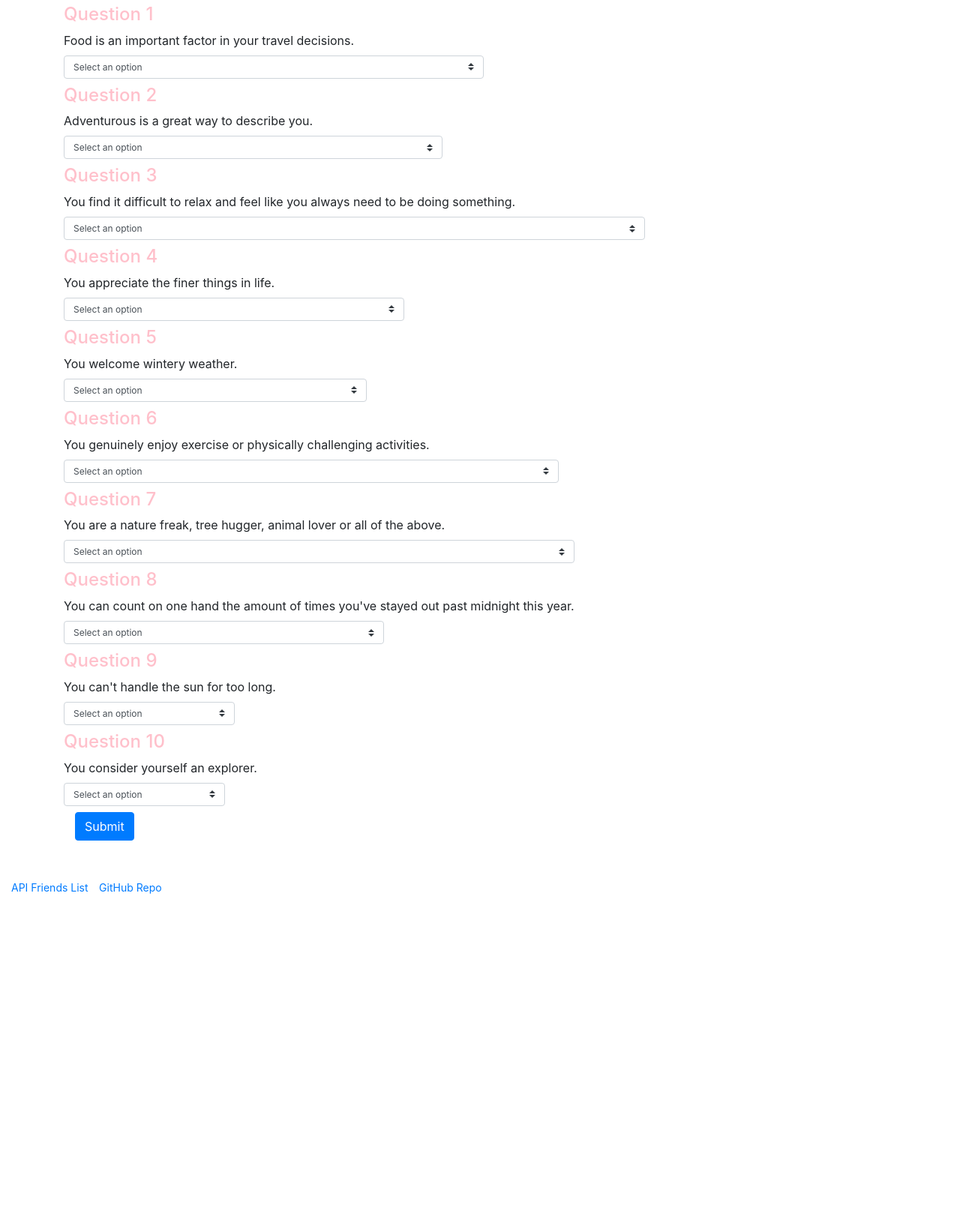
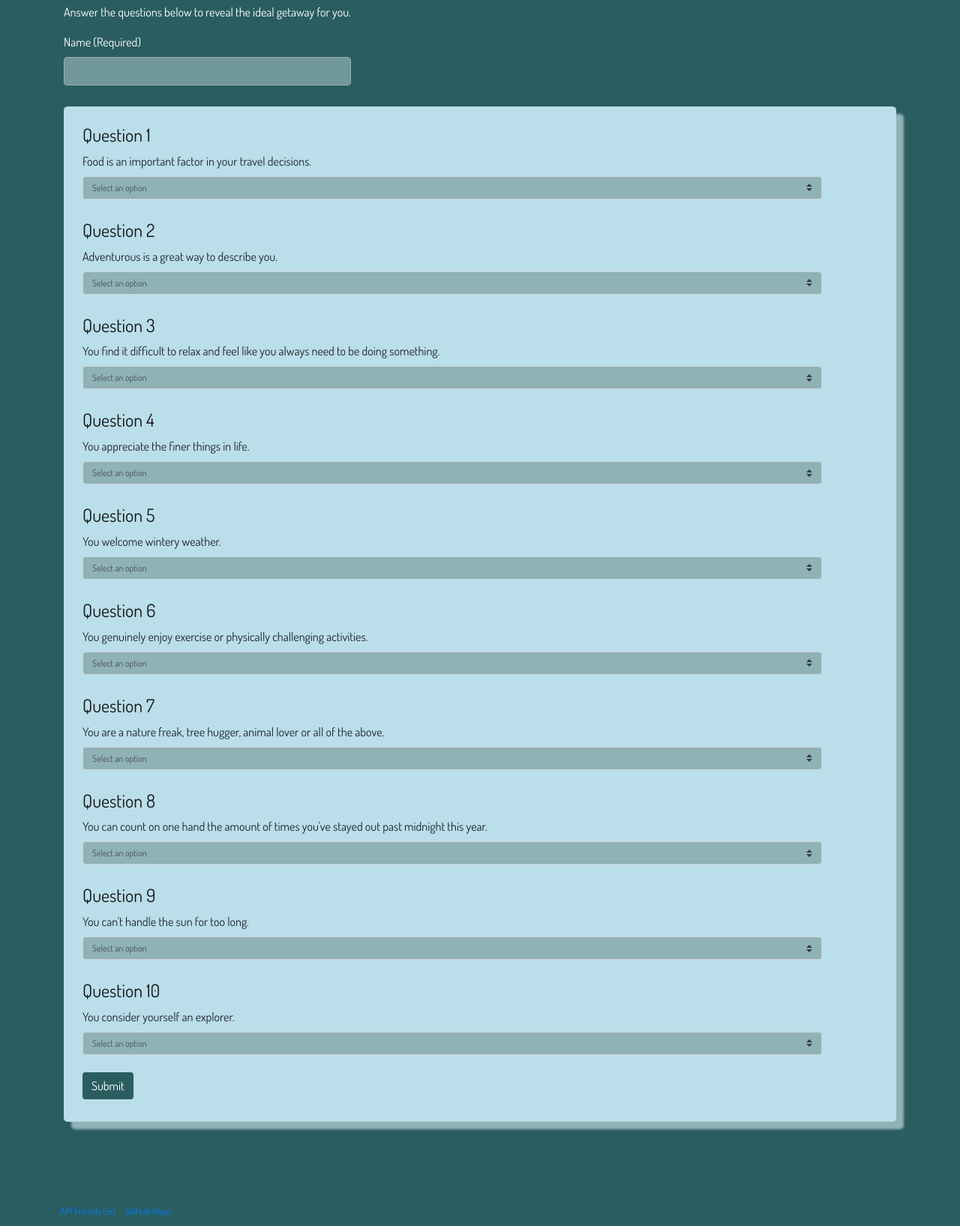
Before and after one commit to haganka/Escape_Quiz, a website: page app/public/survey.html in a window 1280 px wide. Shown: the part 239-1874 px from the top of the page at 75% size. Before the commit the page ends 1434 px from the top, so only its background shows below. Drawn offline with nearby package versions, Linux system fonts and the light colour scheme.

Commit message:
adds styling and updates results and all files with new places theme

```diff
--- a/app/public/style.css
+++ b/app/public/style.css
@@ -1,24 +1,53 @@
+body {
+    background-color: rgb(42, 93, 96);
+    font-family: 'Dosis', sans-serif;
+}
+#quizHead {
+    font-family: 'Amatic SC', cursive;
+    padding-top: 75px;
+    font-size: 100px;
+    color: white;
+    padding-left: 20px;
+    float: left;
+}
+
+
+
+hr {
+    background-color: white;
+    height: 3px;
+}
+
 #photo, img {
     max-width: 350px;
     margin-left: 40px;
 
 }
 
-#bigBox {
-    /* background-color: blue; */
+.btn, #quizBtn {
+    background-color: rgb(42, 93, 96);
+    border: none;
+    color: white;
 }
 
-#quizHead {
-    margin-top: 20px;
+
+
+.btn:hover, .btn:focus, .btn:active, .btn:visited {
+    background-color: rgb(143, 178, 182);
+    color: white;
 }
 
-h4 {
-    color: pink;
+#bigBox {
+    background-color: rgb(186, 222, 234);
+    box-shadow: 10px 10px 3px rgb(143, 178, 182);
+    margin-top: 100px;
 }
 
-.test {
-    color: pink;
+
+h4 {
+    color: rgb(22, 22, 22);
 }
+
 
 .footer {
     margin-top: 50px;
@@ -26,9 +55,80 @@ h4 {
 
 .footLink {
     margin-right: 10px;
-    font-size: 14px;
 }
 
-#q8, #q9, #q10 {
-    width: 50%;
+.quizBox {
+
+    border-radius: 5px;
+    background-color: rgb(186, 222, 234);
+    box-shadow: 10px 10px 3px rgb(143, 178, 182);
+    margin-bottom: 50px;
 }
+
+.custom-select {
+    position: absolute;
+    width: 90%;
+    background-color: rgb(143, 178, 182);
+    /* margin-left: 20px; */
+}
+
+.my-1 {
+    width: 100%;
+}
+
+.form-row {
+    margin-bottom: 50px;
+    margin-left: 20px;
+}
+
+#first {
+    margin-top: 20px;
+}
+
+#submit {
+    margin-left: 10px;
+    margin-bottom: 30px;
+}
+
+#nameHead {
+    color: white;
+}
+
+#name {
+    opacity: 0.7;
+    background-color: rgb(143, 178, 182);
+}
+
+#intro {
+    color: white;
+}
+
+.footer {
+    padding: 10px;
+    font-size: 13px;
+    margin-top: 50px;
+    bottom: 0;
+    z-index: 8;
+    vertical-align: middle;
+    /* position: absolute;
+    font-size: 14px; */
+}
+
+/* #q8, #q9, #q10 {
+    width: 100%;
+    height: calc(1.8125rem + 2px);
+    padding-top: .375rem;
+    padding-bottom: .375rem;
+    font-size: 75%;
+    display: inline-block;
+    width: 100%;
+    height: calc(2.25rem + 2px);
+    padding: .375rem 1.75rem .375rem .75rem;
+    line-height: 1.5;
+    color: #495057;
+    vertical-align: middle;
+    background: #fff;
+    background-size: 8px 10px;
+    border: 1px solid #ced4da;
+    border-radius: .25rem;
+} */
--- a/app/public/survey.html
+++ b/app/public/survey.html
@@ -9,7 +9,8 @@
         crossorigin="anonymous">
     <link rel="stylesheet" type="text/css" href="style.css"/>
 
-    <link rel="icon" href="images/plane.ico" type="image" sizes="16x16">
+    <link rel="icon" href="images/plane2.ico" type="image" sizes="24x24">
+    <link href="https://fonts.googleapis.com/css?family=Amatic+SC|Dosis" rel="stylesheet">
 
     <title>Friend Finder</title>
 </head>
@@ -18,30 +19,31 @@
     <div class="container">
         <div class="row">
             <div class="header">
-                <h1 id="quizHead">Escape Quiz</h1>
-                <hr>
+                <h1 id="quizHead">Escape Quiz<hr></h1>
+
             </div>
         </div>
         <form id="myForm">
             <div class="row">
                 <div class="col-auto my-1">
                     <label class="mr-sm-2" for="inlineFormCustomSelect">
-                        <h4>About You</h4>
+                        <p id="intro">Answer the questions below to reveal the ideal getaway for you.</h4>
                     </label>
                     <div class="form-group">
-                        <label for="name">Name (Required)</label>
+                        <label for="name" id="nameHead">Name (Required)</label>
                         <input type="name" class="form-control input" id="name" required="required">
                     </div>
                 </div>
             </div>
         </form>
         <form>
+            <div class="quizBox">
             <div class="form-row">
                 <div class="col-auto my-1">
                     <label class="mr-sm-2" for="inlineFormCustomSelect">
-                        <h4>Question 1</h4>Food is an important factor in your travel decisions.</label>
-                    <select name="select" class="custom-select custom-select-sm select" id="q1" required="required">
-                        <option selected>Select an option</option>
+                        <h4 id="first">Question 1</h4>Food is an important factor in your travel decisions.</label><br/>
+                    <select class="custom-select custom-select-sm select" id="q1" required="required">
+                        <option value="" selected>Select an option</option>
                         <option value="1">1 (Strongly Disagree)</option>
                         <option value="2">2</option>
                         <option value="3">3</option>
@@ -54,9 +56,9 @@
             <div class="form-row align-items-center">
                 <div class="col-auto my-1">
                     <label class="mr-sm-2" for="inlineFormCustomSelect">
-                        <h4>Question 2</h4>Adventurous is a great way to describe you.</label>
-                    <select name="select" class="custom-select custom-select-sm select" id="q2">
-                        <option selected>Select an option</option>
+                        <h4>Question 2</h4>Adventurous is a great way to describe you.</label><br/>
+                    <select class="custom-select custom-select-sm select" id="q2">
+                        <option value="" selected>Select an option</option>
                         <option value="1">1 (Strongly Disagree)</option>
                         <option value="2">2</option>
                         <option value="3">3</option>
@@ -69,9 +71,9 @@
             <div class="form-row align-items-center">
                 <div class="col-auto my-1">
                     <label class="mr-sm-2" for="inlineFormCustomSelect">
-                        <h4>Question 3</h4>You find it difficult to relax and feel like you always need to be doing something.</label>
-                    <select name="select" class="custom-select custom-select-sm select" id="q3">
-                        <option selected>Select an option</option>
+                        <h4>Question 3</h4>You find it difficult to relax and feel like you always need to be doing something.</label><br/>
+                    <select class="custom-select custom-select-sm select" id="q3">
+                        <option value="" selected>Select an option</option>
                         <option value="1">1 (Strongly Disagree)</option>
                         <option value="2">2</option>
                         <option value="3">3</option>
@@ -84,9 +86,9 @@
             <div class="form-row align-items-center">
                 <div class="col-auto my-1">
                     <label class="mr-sm-2" for="inlineFormCustomSelect">
-                        <h4>Question 4</h4>You appreciate the finer things in life.</label>
-                    <select name="select" class="custom-select custom-select-sm select" id="q4">
-                        <option selected>Select an option</option>
+                        <h4>Question 4</h4>You appreciate the finer things in life.</label><br/>
+                    <select class="custom-select custom-select-sm select" id="q4">
+                        <option value="" selected>Select an option</option>
                         <option value="1">1 (Strongly Disagree)</option>
                         <option value="2">2</option>
                         <option value="3">3</option>
@@ -99,9 +101,9 @@
             <div class="form-row align-items-center">
                 <div class="col-auto my-1">
                     <label class="mr-sm-2" for="inlineFormCustomSelect">
-                        <h4>Question 5</h4>You welcome wintery weather.</label>
-                    <select name="select" class="custom-select custom-select-sm select" id="q5">
-                        <option selected>Select an option</option>
+                        <h4>Question 5</h4>You welcome wintery weather.</label><br/>
+                    <select class="custom-select custom-select-sm select" id="q5">
+                        <option value="" selected>Select an option</option>
                         <option value="1">1 (Strongly Disagree)</option>
                         <option value="2">2</option>
                         <option value="3">3</option>
@@ -114,9 +116,9 @@
             <div class="form-row align-items-center">
                 <div class="col-auto my-1">
                     <label class="mr-sm-2" for="inlineFormCustomSelect">
-                        <h4>Question 6</h4>You genuinely enjoy exercise or physically challenging activities.</label>
-                    <select name="select" class="custom-select custom-select-sm select" id="q6">
-                        <option selected>Select an option</option>
+                        <h4>Question 6</h4>You genuinely enjoy exercise or physically challenging activities.</label><br/>
+                    <select class="custom-select custom-select-sm select" id="q6">
+                        <option value="" selected>Select an option</option>
                         <option value="1">1 (Strongly Disagree)</option>
                         <option value="2">2</option>
                         <option value="3">3</option>
@@ -129,9 +131,9 @@
             <div class="form-row align-items-center">
                 <div class="col-auto my-1">
                     <label class="mr-sm-2" for="inlineFormCustomSelect">
-                        <h4>Question 7</h4>You are a nature freak, tree hugger, animal lover or all of the above.</label>
-                    <select name="select" class="custom-select custom-select-sm select" id="q7">
-                        <option selected>Select an option</option>
+                        <h4>Question 7</h4>You are a nature freak, tree hugger, animal lover or all of the above.</label><br/>
+                    <select class="custom-select custom-select-sm select" id="q7">
+                        <option value="" selected>Select an option</option>
                         <option value="1">1 (Strongly Disagree)</option>
                         <option value="2">2</option>
                         <option value="3">3</option>
@@ -144,9 +146,9 @@
             <div class="form-row align-items-center">
                 <div class="col-auto my-1">
                     <label class="mr-sm-2" for="inlineFormCustomSelect">
-                        <h4>Question 8</h4>You can count on one hand the amount of times you've stayed out past midnight this year.</label>
-                    <select name="select" class="custom-select custom-select-sm select" id="q8">
-                        <option selected>Select an option</option>
+                        <h4>Question 8</h4>You can count on one hand the amount of times you've stayed out past midnight this year.</label><br/>
+                    <select class="custom-select custom-select-sm select" id="q8">
+                        <option value="" selected>Select an option</option>
                         <option value="1">1 (Strongly Disagree)</option>
                         <option value="2">2</option>
                         <option value="3">3</option>
@@ -159,9 +161,9 @@
             <div class="form-row align-items-center">
                 <div class="col-auto my-1">
                     <label class="mr-sm-2" for="inlineFormCustomSelect">
-                        <h4>Question 9</h4>You can't handle the sun for too long.</label>
-                    <select name="select" class="custom-select custom-select-sm select" id="q9">
-                        <option selected>Select an option</option>
+                        <h4>Question 9</h4>You can't handle the sun for too long.</label><br/>
+                    <select class="custom-select custom-select-sm select" id="q9">
+                        <option value="" selected>Select an option</option>
                         <option value="1">1 (Strongly Disagree)</option>
                         <option value="2">2</option>
                         <option value="3">3</option>
@@ -174,9 +176,9 @@
             <div class="form-row align-items-center">
                 <div class="col-auto my-1">
                     <label class="mr-sm-2" for="inlineFormCustomSelect">
-                        <h4>Question 10</h4>You consider yourself an explorer.</label>
-                    <select name="select" class="custom-select custom-select-sm select" id="q10">
-                        <option selected>Select an option</option>
+                        <h4>Question 10</h4>You consider yourself an explorer.</label><br/>
+                    <select class="custom-select custom-select-sm select" id="q10">
+                        <option value="" selected>Select an option</option>
                         <option value="1">1 (Strongly Disagree)</option>
                         <option value="2">2</option>
                         <option value="3">3</option>
@@ -188,12 +190,12 @@
 
 
             <div class="col-auto my-1">
-                <button type="submit" class="btn btn-primary" id="submit">Submit</button>
+                <button type="submit" class="btn" id="submit">Submit</button>
             </div>
         </form>
     </div>
+</div>
 
-    <!-- Modal -->
     <div class="modal fade" id="myModal" tabindex="-1" role="dialog" aria-labelledby="exampleModalLabel" aria-hidden="true">
         <div class="modal-dialog" role="document">
             <div class="modal-content">
@@ -204,8 +206,9 @@
                     </button>
                 </div>
                 <div class="modal-body">
-                    <h3>Your vacation getaway is...</h3>
+                    <h3 id="username"></h3>
                     <h1 id="friend-name"></h1>
+                    <p id="destination-info"></p>
                     <br />
                 </div>
                 <div id="friend-photo"></div>
@@ -216,14 +219,33 @@
         </div>
     </div>
 
-    <div class="container-fluid footer">
-        <div class="row footer-div">
-            <div class="col-md-12">
-                <a class="footLink" href="/api/friends" target="_blank">API Friends List</a>
-                <a class="footLink" href="https://github.com/haganka/Friend_Finder" target="_blank">GitHub Repo</a>
+    <div class="modal fade" id="error-modal" tabindex="-1" role="dialog" aria-labelledby="exampleModalLabel" aria-hidden="true">
+        <div class="modal-dialog" role="document">
+            <div class="modal-content">
+                <div class="modal-header">
+                    <h3 class="modal-title" id="no-result">
+                        Oops!
+                    </h3>
+                </div>
+                <div class="modal-body">
+                    <h5>Looks like you may have forgotten something. Please complete all fields in order to get your escape.</h4>
+                </div>
+                <div class="modal-footer">
+                    <button type="button" class="btn btn-secondary text-center" data-dismiss="modal">Close</button>
+                </div>
             </div>
         </div>
     </div>
+    </div>
+
+    <div class="container">
+            <div class="row">
+                <div class="col-md-12 footer">
+                    <a class="footLink" href="/api/friends" target="_blank">API Friends List</a>
+                    <a class="footLink" href="https://github.com/haganka/Friend_Finder" target="_blank">GitHub Repo</a>
+                </div>
+            </div>
+        </div>
 
 
     <script src="https://code.jquery.com/jquery-3.3.1.min.js" integrity="sha256-FgpCb/KJQlLNfOu91ta32o/NMZxltwRo8QtmkMRdAu8="
@@ -240,23 +262,40 @@
 
                 var valid = true;
                 $(".select").each(function(){
+                    if ($(this).val() === ""){
+                        valid = false;
+
+                    }
+                });
+
+                $(".select").each(function(){
                     if ($(this).val() === null){
-                        alert("Please complete all fields!")
                         valid = false;
+
                     }
                 });
 
                 $("#name").each(function() {
-                    if( $(this).val() === "")
+                    if( $(this).val() === ""){
                         valid = false
+
+                    }
                 });
 
             return valid;
+
             }
 
+            formValidation();
 
-            if (formValidation() == true){
+            if (formValidation() === false){
+                $('#error-modal').modal('show');
+            };
 
+
+            if (formValidation() === true){
+
+                var user = $("#name").val();
                 var scores = [
                     $("#q1").val(),
                     $("#q2").val(),
@@ -269,10 +308,6 @@
                     $("#q9").val(),
                     $("#q10").val()
                 ]
-            }
-
-            if (formValidation() == false){
-                alert("Please complete all fields in order to find your perfect getaway!");
             }
 
 
@@ -291,8 +326,9 @@
                 .then(function (data) {
                     $('#myModal').modal('show');
                     $('#myModal').on('shown.bs.modal', function() {
+                    $("#username").text(user + " , your perfect escape is...")
                     $("#friend-name").html(data.name);
-                    console.log(data.name)
+                    $("#destination-info").text(data.description);
                     $("#friend-photo").html('<img src="' + data.photo + '" + class="img-responsive" + id="photo"/>');
 
                     });
@@ -300,16 +336,16 @@
             });
 
                     $("#name").val("");
-                    $("#q2").val("");
-                    $("#q1").val("");
-                    $("#q3").val("");
-                    $("#q4").val("");
-                    $("#q5").val("");
-                    $("#q6").val("");
-                    $("#q7").val("");
-                    $("#q8").val("");
-                    $("#q9").val("");
-                    $("#q10").val("");
+                    $("#q1").val("Select an option");
+                    $("#q2").val("Select an option");
+                    $("#q3").val("Select an option");
+                    $("#q4").val("Select an option");
+                    $("#q5").val("Select an option");
+                    $("#q6").val("Select an option");
+                    $("#q7").val("Select an option");
+                    $("#q8").val("Select an option");
+                    $("#q9").val("Select an option");
+                    $("#q10").val("Select an option");
                     $("myModal").val("");
 
 
--- a/app/routing/htmlRoutes.js
+++ b/app/routing/htmlRoutes.js
@@ -1,5 +1,5 @@
 var path = require("path");
-var friends = require("../data/friends");
+var places = require("../data/friends");
 
 module.exports = function(app) {
 
@@ -12,7 +12,7 @@ module.exports = function(app) {
     });
 
     app.get("/api/friends", function(req, res) {
-        res.json(friends);
+        res.json(places);
     });
 
 
```
Also changed, not shown: app/data/friends.js (+10 -6 lines), app/public/home.html (+7 -7 lines), app/routing/apiRoutes.js (+10 -12 lines), app/public/images/arrow.ico (added), app/public/images/plane2.ico (added), 1 other file.
